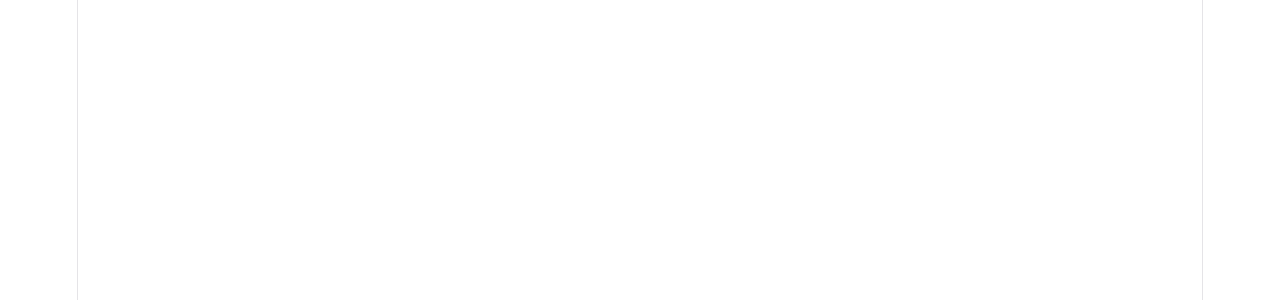
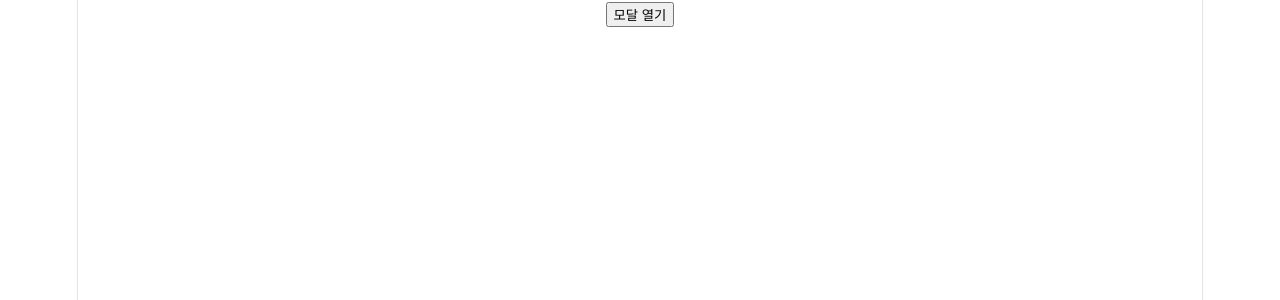
Before and after one commit to yuncic/fe-sprint, a React (Vite) app: page / in a window 1280 px wide. Shown: the top 300 px of the page. Built offline with nearby package versions, Linux system fonts and the light colour scheme.

Commit message:
feat: 모달 기본 기능 구현 및 isOpen상태 상위 컴포넌트로 이동

```diff
--- a/src/App.tsx
+++ b/src/App.tsx
@@ -1,11 +1,20 @@
-import Modal from './day1-modal/Modal'
+import { useState } from "react";
+import Modal from "./day1-modal/Modal";
 
 function App() {
+  const [isOpen, setIsOpen] = useState(false);
+  const modalOpen = () => {
+    return setIsOpen(true);
+  };
+  const handleClose = () => {
+    return setIsOpen(false);
+  };
   return (
     <div>
-      <Modal />
+      <button onClick={() => modalOpen()}>모달 열기</button>
+      <Modal isOpen={isOpen} handleClose={handleClose} />
     </div>
-  )
+  );
 }
 
-export default App
+export default App;
--- a/src/day1-modal/Modal.tsx
+++ b/src/day1-modal/Modal.tsx
@@ -1,11 +1,11 @@
-import { useState } from "react";
 import ModalLayout from "./ModalLayout";
 
-export default function Modal() {
-  const [isOpen, setIsOpen] = useState(false);
-  const handleClose = () => {
-    return setIsOpen(false);
-  };
+interface Props {
+  isOpen: boolean;
+  handleClose: () => void;
+}
+
+export default function Modal({ isOpen, handleClose }: Props) {
   return (
     isOpen && (
       <ModalLayout header={"모달 연습"} footer={"footer입니다."} handleClose={() => handleClose()}>
```
